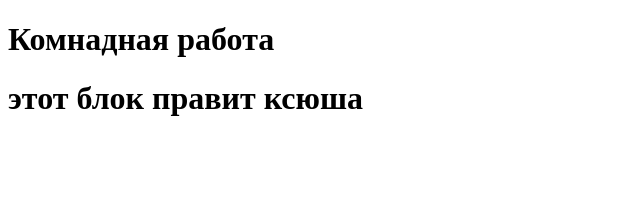
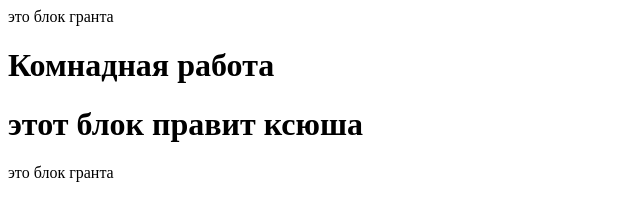
Before and after one commit to kohnev84/Team-Layout, a plain HTML site: page index.html in a window 1280 px wide. Shown: the whole page, without its empty margins (0-640 px from the left). Drawn offline with Linux system fonts and the light colour scheme.

Commit message:
комментарий1

```diff
--- a/index.html
+++ b/index.html
@@ -10,7 +10,7 @@
 
 <body>
     <header>
-        <nav></nav>
+        <nav>это блок гранта</nav>
     </header>
     <main>
         <h1>Комнадная работа</h1>
@@ -25,7 +25,7 @@
 
     </main>
     <footer>
-
+        это блок гранта
     </footer>
 </body>
 
```
